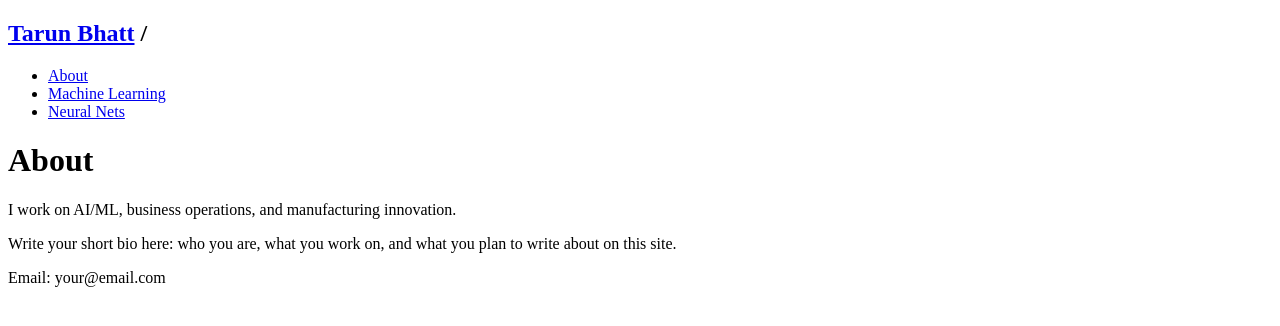
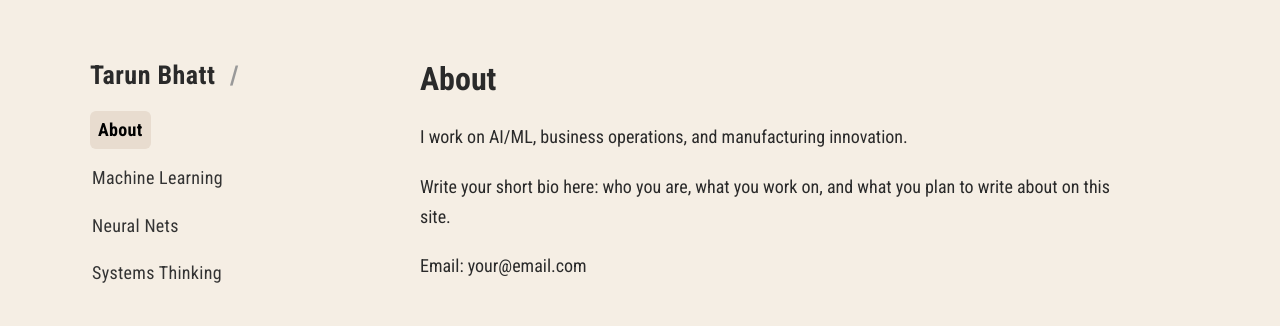
Before and after one commit to rimkute/blog, a Jekyll site: the page built from index.md, in a window 1280 px wide. Shown: the top 326 px of the page. Built offline with Jekyll 4.4.1, drawn with Linux system fonts in a browser that asks for light colours.

Commit message:
Update default.html

```diff
--- a/_layouts/default.html
+++ b/_layouts/default.html
@@ -8,8 +8,9 @@
   <!-- Google Font -->
   <link href="https://fonts.googleapis.com/css2?family=Roboto+Condensed:wght@300;400;700&display=swap" rel="stylesheet">
 
-  <!-- Main CSS -->
-  <link rel="stylesheet" href="{{ '/assets/main.css' | relative_url }}">
+  <!-- Correct CSS paths -->
+  <link rel="stylesheet" href="{{ '/assets/css/main.css' | relative_url }}">
+  <link rel="stylesheet" href="{{ '/assets/css/style.css' | relative_url }}">
 </head>
 
 <body>
@@ -25,6 +26,7 @@
 
     <nav class="sidebar-nav">
       <ul>
+
         <li class="{% if page.url == '/' %}active{% endif %}">
           <a href="{{ '/' | relative_url }}">About</a>
         </li>
@@ -36,6 +38,11 @@
         <li class="{% if page.url contains '/neural-nets' %}active{% endif %}">
           <a href="{{ '/neural-nets/' | relative_url }}">Neural Nets</a>
         </li>
+
+        <li class="{% if page.url contains '/systems-thinking' %}active{% endif %}">
+          <a href="{{ '/systems-thinking/' | relative_url }}">Systems Thinking</a>
+        </li>
+
       </ul>
     </nav>
   </aside>
```
